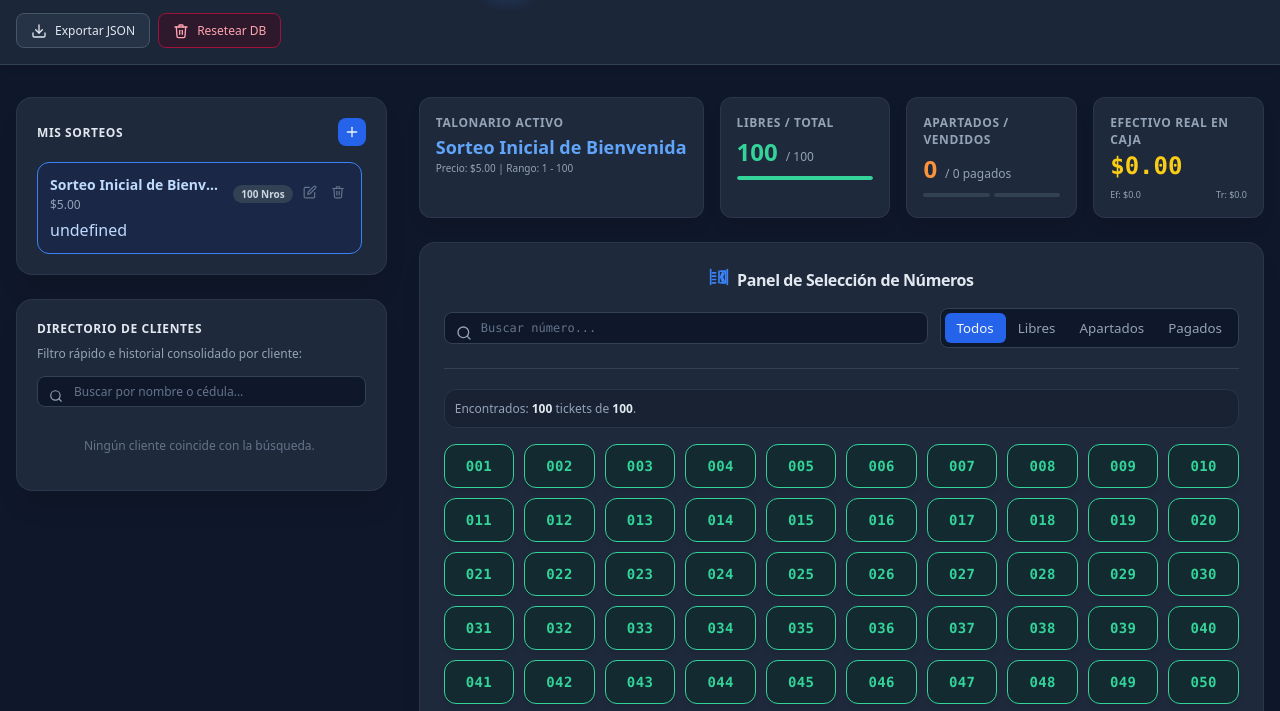
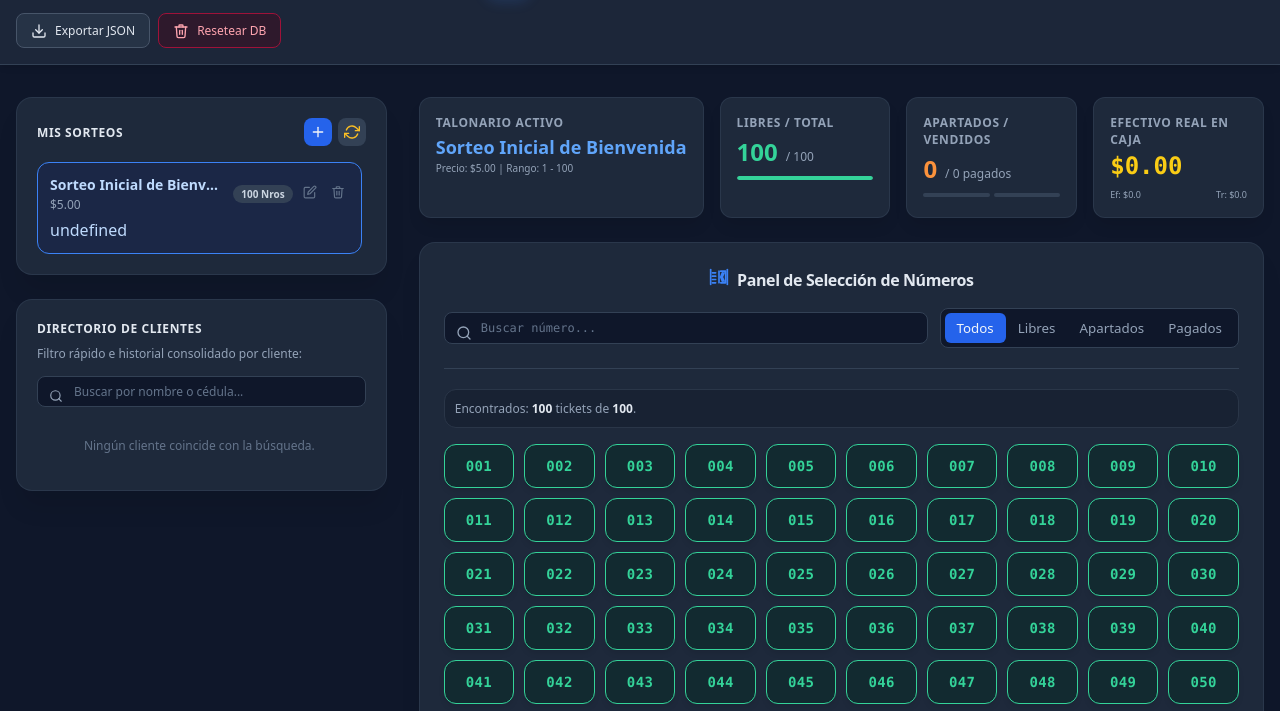
Before and after one commit to leoacg25/rifa, a plain HTML site: page index.html in a window 1280 px wide. Shown: the part 68-779 px from the top of the page. Drawn offline with Linux system fonts and the light colour scheme.

Commit message:
feat: boton refresh loteria junto a crear sorteo

```diff
--- a/index.html
+++ b/index.html
@@ -174,6 +174,7 @@ function icnChevronsRight(s) { return icon('<polyline points="13 17 18 12 13 7"/
 function icnBookmark(s) { return icon('<path d="M19 21l-7-5-7 5V5a2 2 0 0 1 2-2h10a2 2 0 0 1 2 2z"/>', s, s); }
 function icnCreditCard(s) { return icon('<rect x="1" y="4" width="22" height="16" rx="2" ry="2"/><line x1="1" y1="10" x2="23" y2="10"/>', s, s); }
 function icnEdit(s) { return icon('<path d="M11 4H4a2 2 0 0 0-2 2v14a2 2 0 0 0 2 2h14a2 2 0 0 0 2-2v-7"/><path d="M18.5 2.5a2.121 2.121 0 0 1 3 3L12 15l-4 1 1-4 9.5-9.5z"/>', s, s); }
+function icnRefresh(s) { return icon('<polyline points="23 4 23 10 17 10"/><polyline points="1 20 1 14 7 14"/><path d="M3.51 9a9 9 0 0 1 14.85-3.36L23 10M1 14l4.64 4.36A9 9 0 0 0 20.49 15"/>', s, s); }
 
 // ==== STATE ====
 let rifas = [], activeRifaId = '', clientes = [];
@@ -429,7 +430,10 @@ function render() {
       <div style="background:var(--slate-800);padding:1.25rem;border-radius:1rem;border:1px solid rgba(51,65,85,0.6);box-shadow:0 20px 25px -5px rgba(0,0,0,0.1)">
         <div style="display:flex;justify-content:space-between;align-items:center;margin-bottom:1rem">
           <h2 style="font-weight:700;color:var(--slate-200);font-size:.75rem;letter-spacing:.05em;text-transform:uppercase">Mis Sorteos</h2>
-          <button onclick="hOpenNewRifa()" style="background:var(--blue-600);padding:.375rem;border-radius:.5rem;color:var(--white);border:none;cursor:pointer;display:flex;align-items:center;justify-content:center" title="Crear Nueva Rifa">${icnPlus(16)}</button>
+          <div style="display:flex;gap:.375rem">
+            <button onclick="hOpenNewRifa()" style="background:var(--blue-600);padding:.375rem;border-radius:.5rem;color:var(--white);border:none;cursor:pointer;display:flex;align-items:center;justify-content:center" title="Crear Nueva Rifa">${icnPlus(16)}</button>
+            <button onclick="checkAllLotteryWinners()" style="background:var(--slate-700);padding:.375rem;border-radius:.5rem;color:var(--amber-400);border:none;cursor:pointer;display:flex;align-items:center;justify-content:center" title="Verificar loter\u00eda ahora">${icnRefresh(16)}</button>
+          </div>
         </div>
         <div style="max-height:220px;overflow-y:auto;padding-right:.25rem;display:flex;flex-direction:column;gap:.625rem">
           ${rifas.map(r => {const lc=r.lotteryConfig;return`
```
